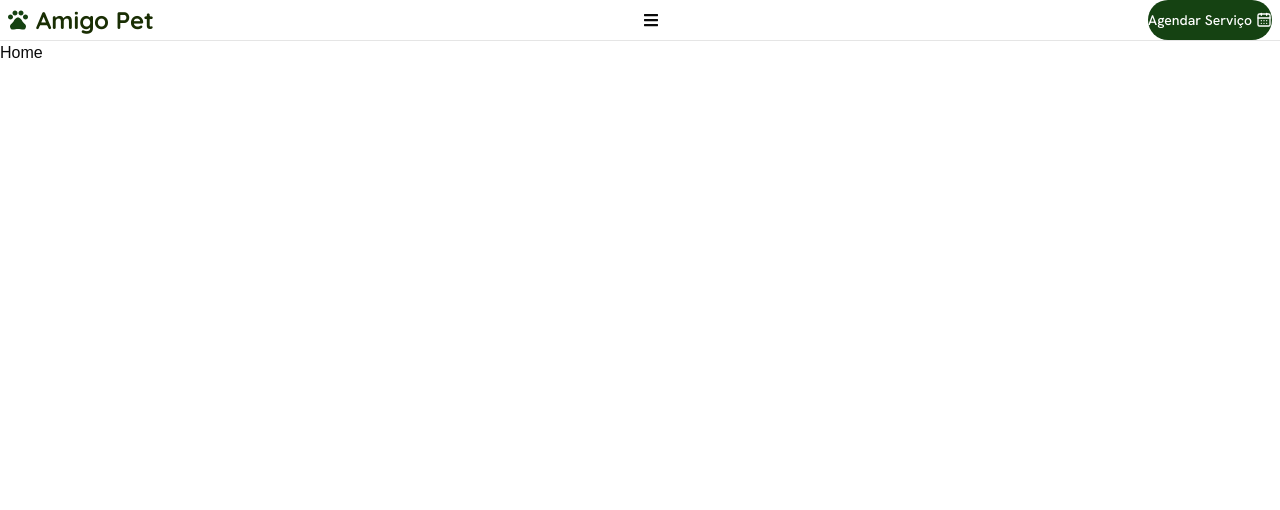
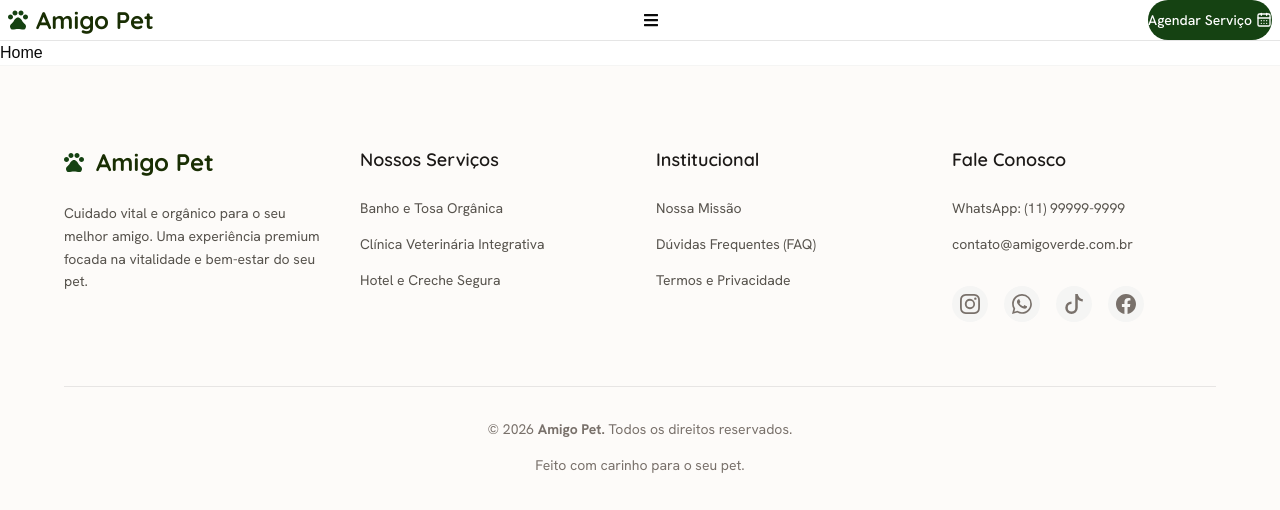
Before and after one commit to Jonatas-Gomes21/Amigo-Pet, a React (Vite) app: page /sobrenos in a window 1280 px wide. Shown: the top 510 px of the page. Built offline with nearby package versions, Linux system fonts and the light colour scheme.

Commit message:
feat: Criação do footer para aparecer em todas as pages

```diff
--- a/src/routes.jsx
+++ b/src/routes.jsx
@@ -1,8 +1,10 @@
 import { BrowserRouter, Routes, Route } from "react-router-dom";
 import Header from "./components/Header";
+import Footers from "./components/Footers";
 import Home from "./pages/Home";
 import SobreNos from "./pages/SobreNos";
 import Servicos from "./pages/Servicos";
+
 function RouterApp() {
   return (
     <BrowserRouter>
@@ -13,6 +15,7 @@ function RouterApp() {
         <Route path="/servicos" element={<Servicos />} />
         <Route path="/sobrenos" element={<SobreNos />} />
       </Routes>
+      <Footers />
     </BrowserRouter>
   );
 }
```
